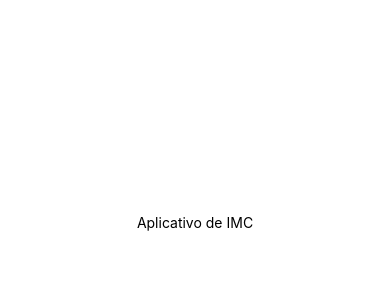
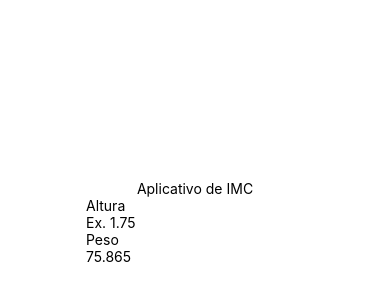
Before and after one commit to Danilovir/Aplicativo-IMC, a React Native app: screen / in a window 390 px wide. Shown: the part 200-500 px from the top of the page. Built offline with nearby package versions, Linux system fonts and the light colour scheme.

Commit message:
criar main e formulario

```diff
--- a/App.js
+++ b/App.js
@@ -1,12 +1,13 @@
 
 import { StyleSheet, Text, View } from 'react-native';
 import Title from './SRC/Components/Title';
+import Main from './SRC/Components/Main';
 
 export default function App() {
   return (
     <View style={styles.container}>
         <Title/>
-
+        <Main/>
     </View>
   );
 }
--- /dev/null
+++ b/SRC/Components/Form/index.js
@@ -0,0 +1,23 @@
+import React from "react";
+import { View, Text, TextInput } from "react-native";
+
+export default function Form(){
+    return(
+        <View>
+
+        <View>
+            <Text>Altura</Text>
+            <TextInput
+            placeholder="Ex. 1.75"
+            keyboardType="numeric"
+            />
+            <Text>Peso</Text>
+            <TextInput
+            placeholder="75.865"
+            keyboardType="numeric"
+            />
+        </View>
+
+        </View>
+    );
+}
--- /dev/null
+++ b/SRC/Components/Main/index.js
@@ -0,0 +1,11 @@
+import React from "react";
+import { View, Text } from "react-native";
+import Form from "../Form";
+
+export default function Main(){
+    return(
+        <View>
+         <Form/>
+        </View>
+    );
+}
```
